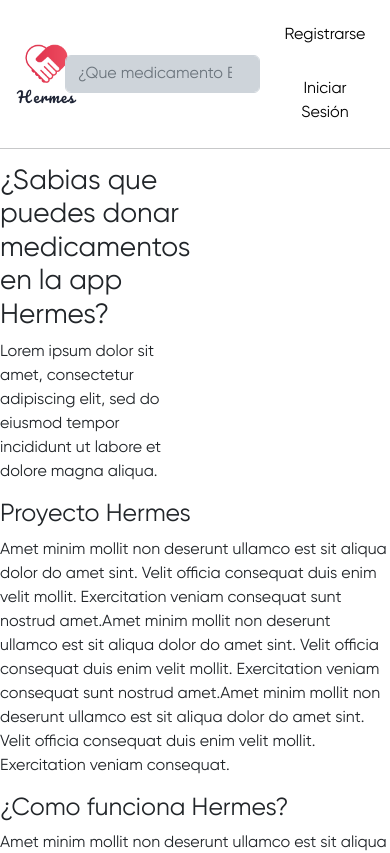
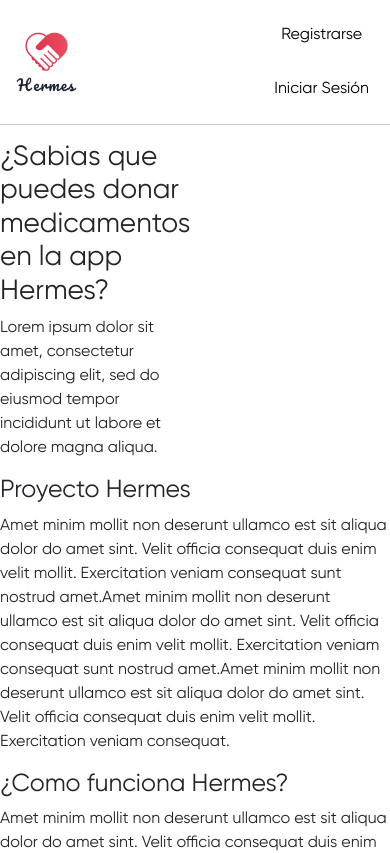
Before and after one commit to No-Country/s4-02-t-python-frontend, a React (Create React App) app: page / in a window 390 px wide. Shown: the top 853 px of the page. Built offline with nearby package versions, Linux system fonts and the light colour scheme.

Commit message:
navbar responsiveness

```diff
--- a/src/components/other/header/Header.jsx
+++ b/src/components/other/header/Header.jsx
@@ -11,13 +11,15 @@ export default function Header() {
         <a href="/"><img src={isologo} alt="logo" height="60" className="mx-3"/></a>
       </div>
 
-      <div className="col-6">
+      <div className="search-container col-6">
         <input className="form-control me-2" type="search" placeholder="¿Que medicamento Buscas?"/>
       </div>
 
-      <div className="navbar-nav col justify-content-end">
+      <div className="navbar-nav justify-content-end">
+        {/* <span> */}
         <NavLink to="/register" className="btn btn-secondary m-2">Registrarse</NavLink>
         <NavLink to="/login" className="btn btn-secondary m-2" activeclassnmame="active">Iniciar Sesión</NavLink>
+        {/* </span> */}
       </div>
     </nav>
   )
--- a/src/components/other/header/header.scss
+++ b/src/components/other/header/header.scss
@@ -3,3 +3,13 @@
 .active {
     border: 1px solid #000 !important;
 }
+
+.search-container {
+    display: none;
+}
+
+@include media-breakpoint-up(sm) {
+    .search-container {
+      display: inline;
+    }
+}
```
Also changed, not shown: src/assets/home/figure.png (added).
